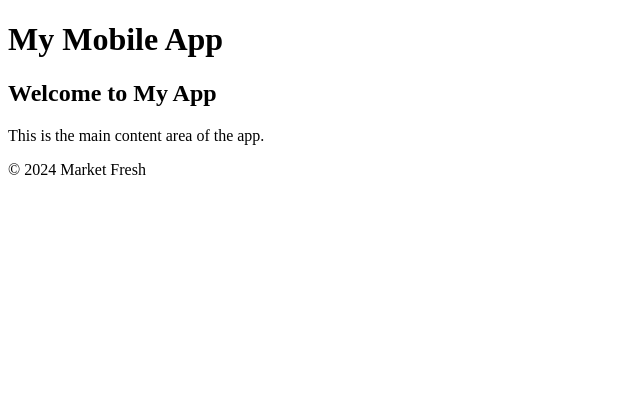
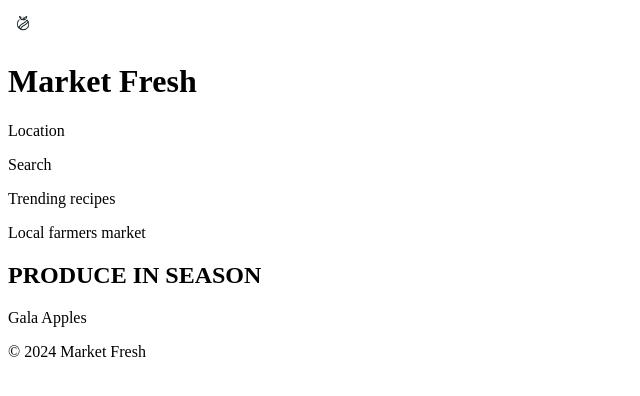
Before and after one commit to shebabirhanu/marketfresh, a plain HTML site: page home.html in a window 1280 px wide. Shown: the whole page, without its empty margins (0-640 px from the left). Drawn offline with Linux system fonts and the light colour scheme.

Commit message:
With comments

```diff
--- a/home.html
+++ b/home.html
@@ -3,24 +3,53 @@
 <head>
     <meta charset="UTF-8">
     <meta name="viewport" content="width=device-width, initial-scale=1.0">
-    <title>My Mobile App</title>
+    <title>Market Fresh</title>
     <link rel="stylesheet" href="styles.css">
 </head>
 <body>
 
     <header>
-        <h1>My Mobile App</h1>
+        <a class="navbar-logo" href="#">
+            <img src="logo.png" alt="Market Fresh Logo" width="30" height="30" class="d-inline-block align-top mr-2">
+        </a>
+        <h1>Market Fresh</h1>
     </header>
 
 
     <main>
         <section>
-            <h2>Welcome to My App</h2>
-            <p>This is the main content area of the app.</p>
+            <!--Find Location-->
+            <p>Location</p>
         </section>
+
+        <section>
+            <!--Search Bar-->
+                <p>Search</p>
+        </section>
+
+        <section>
+            <!--Trending recipes-->
+            <p>Trending recipes</p>
+        </section>
+
+        <section>
+            <!--Local farmers-->
+            <p>Local farmers market</p>
+        </section>
+
+        <!-- IN SEASON PRODUCE -->
+        <section>
+            <h1>PRODUCE IN SEASON</h1>
+            <section>
+                <!-- Produce item -->
+                <p>Gala Apples</p>
+            </section>
+        </section>
+
     </main>
 
     <footer>
+    <!--navigation-->
         <p>&copy; 2024 Market Fresh</p>
     </footer>
     <script src="App.js"></script>
```
Also changed, not shown: logo.png (added).
